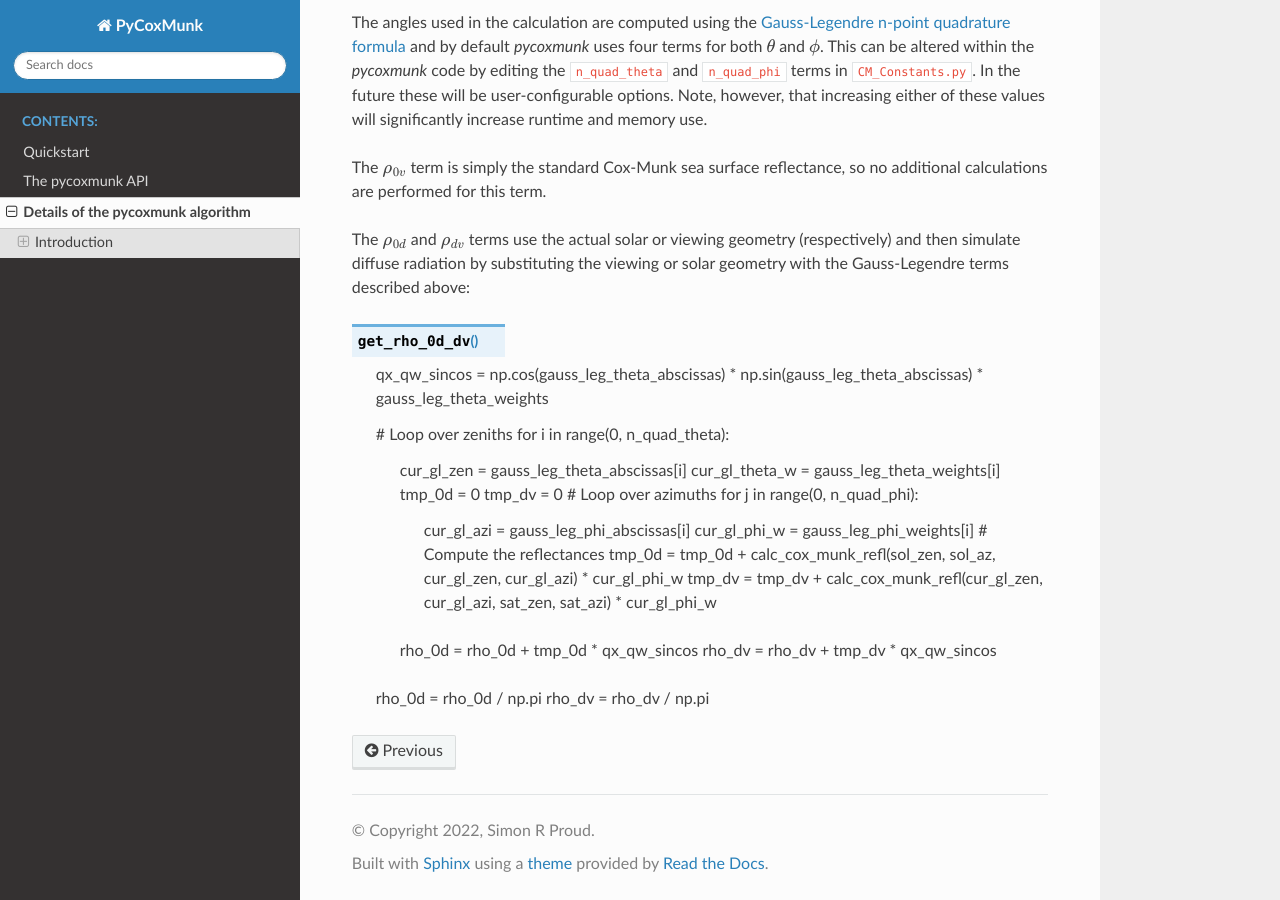
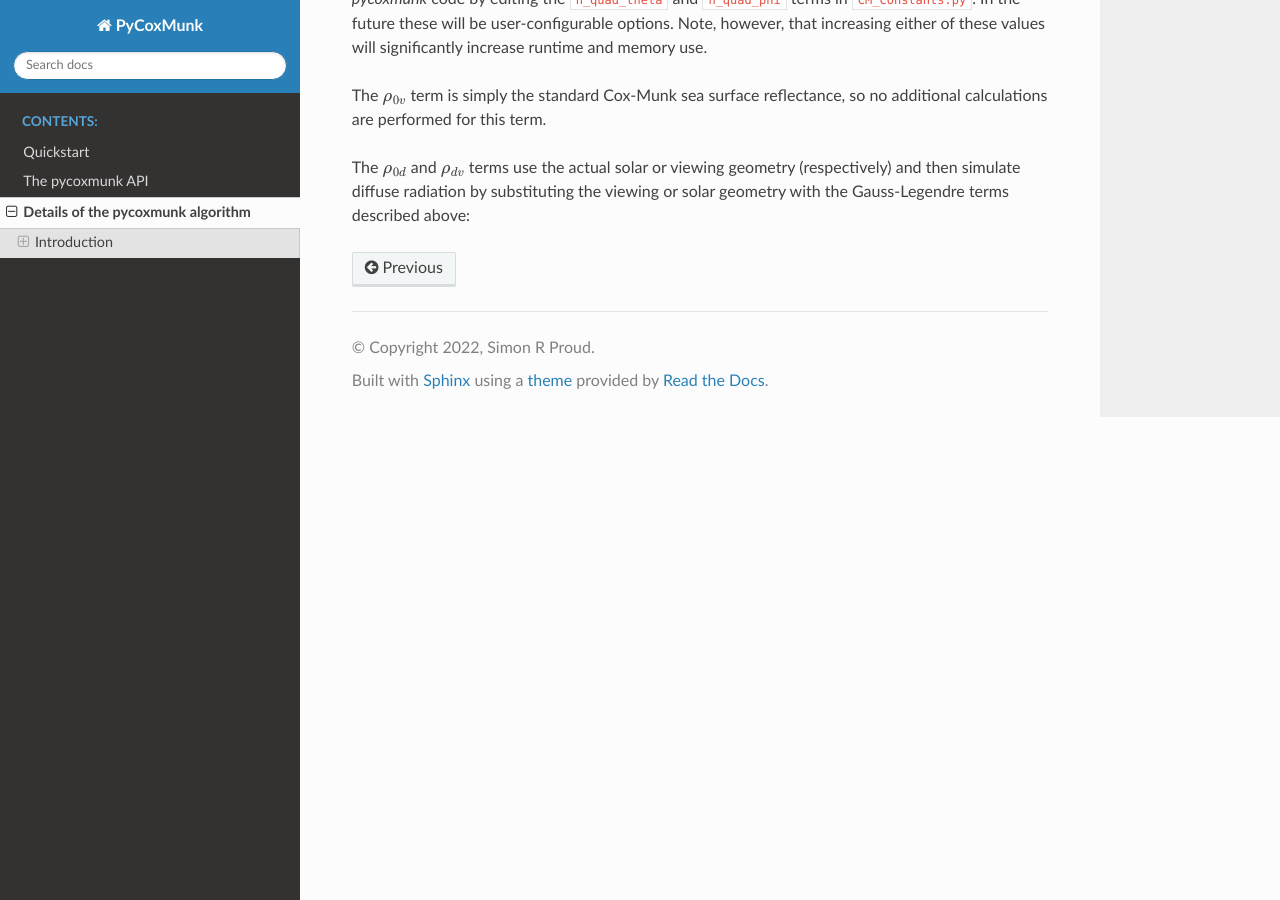
Before and after one commit to simonrp84/PyCoxMunk, a Sphinx documentation site: the page built from docs/pcm_technical.rst, in a window 1280 px wide and 900 px high, scrolled down 3302 px. Built offline with Sphinx 7.4.7 and the Read the Docs theme 2.0.0, drawn with Linux system fonts in a browser that asks for light colours; some of the changed text lies outside the part shown.

Commit message:
Update docs.

```diff
--- a/docs/index.rst
+++ b/docs/index.rst
@@ -6,7 +6,7 @@
 Welcome to pycoxmunk's documentation!
 ==================================
 pycoxmunk: A library for estimating sea surface reflectances
-__________________________________________________________
+____________________________________________________________
 
 `pycoxmunk` is a python library that estimates sea surface reflectance using the
 `Cox-Munk method <https://doi.org/10.5194/amt-3-813-2010>`_. It is designed for use in areas of open water and may
--- a/docs/pcm_technical.rst
+++ b/docs/pcm_technical.rst
@@ -1,6 +1,6 @@
 .. _PCM_Technical:
 Details of the pycoxmunk algorithm
-=================
+==================================
 
 Introduction
 ------------
@@ -12,10 +12,10 @@
 
 The algorithm described here computes both the per-wavelength sea surface reflectance, :math:`\rho`, and the four
 bidirectional reflectance terms:
- - :math:`\rho_{0v}`: Solar beam to satellite view reflectances
- - :math:`\rho_{0d}`: Solar beam to diffuse reflectances
- - :math:`\rho_{dv}`: Diffuse to satellite view reflectances
- - :math:`\rho_{dd}`: Diffuse to diffuse reflectances
+- :math:`\rho_{0v}`: Solar beam to satellite view reflectances
+- :math:`\rho_{0d}`: Solar beam to diffuse reflectances
+- :math:`\rho_{dv}`: Diffuse to satellite view reflectances
+- :math:`\rho_{dd}`: Diffuse to diffuse reflectances
 
 To estimate the reflectances, `pycoxmunk` requires knowledge of the sun-satellite viewing geometry through the following
 angles:
@@ -82,7 +82,7 @@
 
 
 Calculation of water reflectance
-_______________________________
+________________________________
 
 Now, the water body reflectance is calculated via:
 
@@ -114,6 +114,7 @@
     :math:`r_{sf}` is the Fresnel reflection coefficient and
 
     :math:`\beta` is the facet tilt defined by:
+
 .. math::
     cos(\beta) = \frac{cos(\theta_s) + cos(\theta_v)}{\sqrt{2 + 2 \cdot cos(2\cdot\Theta)}}
 
@@ -131,13 +132,17 @@
 
 
 Calculation of water reflectance
-_______________________________
+________________________________
 In addition to calculating the reflectance along the sun-surface-satellite path, `pycoxmunk` can also calculate the
 bidirectional reflectance terms. These comprise of the:
- - :math:`\rho_{0v}`: Solar beam to satellite view reflectances
- - :math:`\rho_{0d}`: Solar beam to diffuse reflectances
- - :math:`\rho_{dv}`: Diffuse to satellite view reflectances
- - :math:`\rho_{dd}`: Diffuse to diffuse reflectances
+
+- :math:`\rho_{0v}`: Solar beam to satellite view reflectances
+
+- :math:`\rho_{0d}`: Solar beam to diffuse reflectances
+
+- :math:`\rho_{dv}`: Diffuse to satellite view reflectances
+
+- :math:`\rho_{dd}`: Diffuse to diffuse reflectances
 
 Calculation of these terms is enabled optionally by the user at runtime and is disabled by default. The BRDF terms
 require significant additional computation and hence extend both the processing time and memory requirements
@@ -159,26 +164,26 @@
 The :math:`\rho_{0d}` and :math:`\rho_{dv}` terms use the actual solar or viewing geometry (respectively) and then
 simulate diffuse radiation by substituting the viewing or solar geometry with the Gauss-Legendre terms described above:
 
-.. py:function:: get_rho_0d_dv
+.. code-block:: python
+    def get_rho_od_dv():
+        qx_qw_sincos = np.cos(gauss_leg_theta_abscissas) * np.sin(gauss_leg_theta_abscissas) * gauss_leg_theta_weights
 
-    qx_qw_sincos = np.cos(gauss_leg_theta_abscissas) * np.sin(gauss_leg_theta_abscissas) * gauss_leg_theta_weights
+        # Loop over zeniths
+        for i in range(0, n_quad_theta):
+            cur_gl_zen = gauss_leg_theta_abscissas[i]
+            cur_gl_theta_w = gauss_leg_theta_weights[i]
+            tmp_0d = 0
+            tmp_dv = 0
+            # Loop over azimuths
+            for j in range(0, n_quad_phi):
+                cur_gl_azi = gauss_leg_phi_abscissas[i]
+                cur_gl_phi_w = gauss_leg_phi_weights[i]
+                # Compute the reflectances
+                tmp_0d = tmp_0d + calc_cox_munk_refl(sol_zen, sol_az, cur_gl_zen, cur_gl_azi) * cur_gl_phi_w
+                tmp_dv = tmp_dv + calc_cox_munk_refl(cur_gl_zen, cur_gl_azi, sat_zen, sat_azi) * cur_gl_phi_w
 
-    # Loop over zeniths
-    for i in range(0, n_quad_theta):
-        cur_gl_zen = gauss_leg_theta_abscissas[i]
-        cur_gl_theta_w = gauss_leg_theta_weights[i]
-        tmp_0d = 0
-        tmp_dv = 0
-        # Loop over azimuths
-        for j in range(0, n_quad_phi):
-            cur_gl_azi = gauss_leg_phi_abscissas[i]
-            cur_gl_phi_w = gauss_leg_phi_weights[i]
-            # Compute the reflectances
-            tmp_0d = tmp_0d + calc_cox_munk_refl(sol_zen, sol_az, cur_gl_zen, cur_gl_azi) * cur_gl_phi_w
-            tmp_dv = tmp_dv + calc_cox_munk_refl(cur_gl_zen, cur_gl_azi, sat_zen, sat_azi) * cur_gl_phi_w
+            rho_0d = rho_0d + tmp_0d * qx_qw_sincos
+            rho_dv = rho_dv + tmp_dv * qx_qw_sincos
 
-        rho_0d = rho_0d + tmp_0d * qx_qw_sincos
-        rho_dv = rho_dv + tmp_dv * qx_qw_sincos
-
-    rho_0d = rho_0d / np.pi
-    rho_dv = rho_dv / np.pi
+        rho_0d = rho_0d / np.pi
+        rho_dv = rho_dv / np.pi
--- a/docs/quickstart.rst
+++ b/docs/quickstart.rst
@@ -1,5 +1,5 @@
 .. _PCM_Quickstart:
 Quickstart
-=================
+==========
 
 TBD
```
Also changed, not shown: docs/pcm_api.rst (line endings or trailing spaces).
